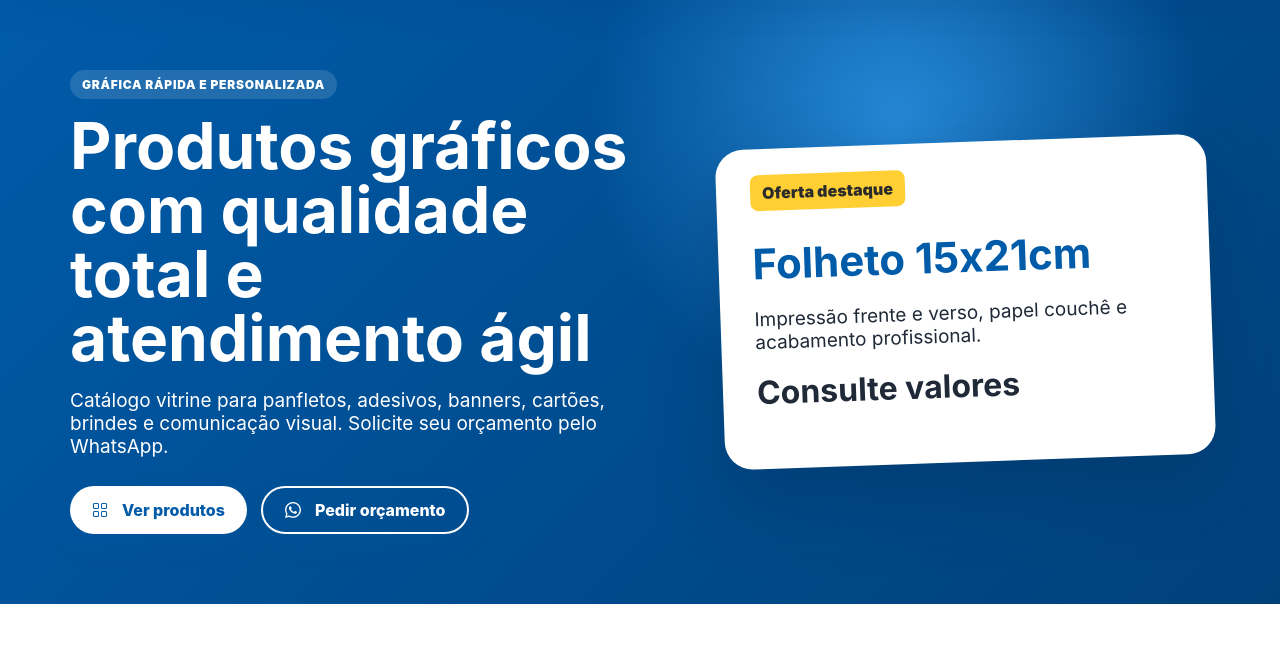
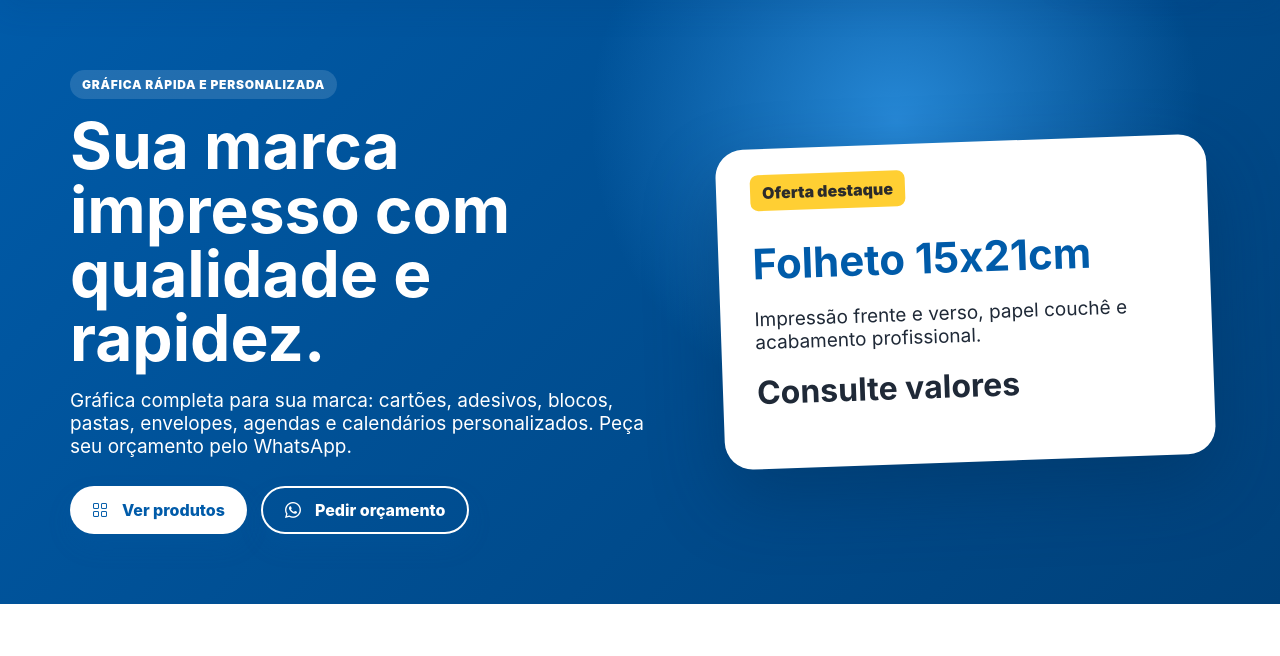
Before and after one commit to Hunter954/GraficaSima, a Flask app: page / in a window 1280 px wide; the page is wider, and only the part inside the window is pictured. Shown: the part 82-738 px from the top of that part. Run offline with Flask 3, Linux system fonts and the light colour scheme; data that the repository does not hold is empty; some libraries are stand-ins or nearby versions.

Commit message:
Update home.html

```diff
--- a/app/templates/public/home.html
+++ b/app/templates/public/home.html
@@ -4,8 +4,8 @@
   <div class="container hero-grid">
     <div class="hero-copy">
       <span class="eyebrow">Gráfica rápida e personalizada</span>
-      <h1>Produtos gráficos com qualidade total e atendimento ágil</h1>
-      <p>Catálogo vitrine para panfletos, adesivos, banners, cartões, brindes e comunicação visual. Solicite seu orçamento pelo WhatsApp.</p>
+      <h1>Sua marca impresso com qualidade e rapidez.</h1>
+      <p>Gráfica completa para sua marca: cartões, adesivos, blocos, pastas, envelopes, agendas e calendários personalizados. Peça seu orçamento pelo WhatsApp.</p>
       <div class="hero-actions"><a class="btn btn-white" href="{{ url_for('public.catalog') }}"><i class="bi bi-grid"></i> Ver produtos</a><a class="btn btn-outline-white" href="{{ whatsapp_url }}" target="_blank"><i class="bi bi-whatsapp"></i> Pedir orçamento</a></div>
     </div>
     <div class="hero-card{% if site_settings.hero_image %} hero-card-image{% endif %}">
```
